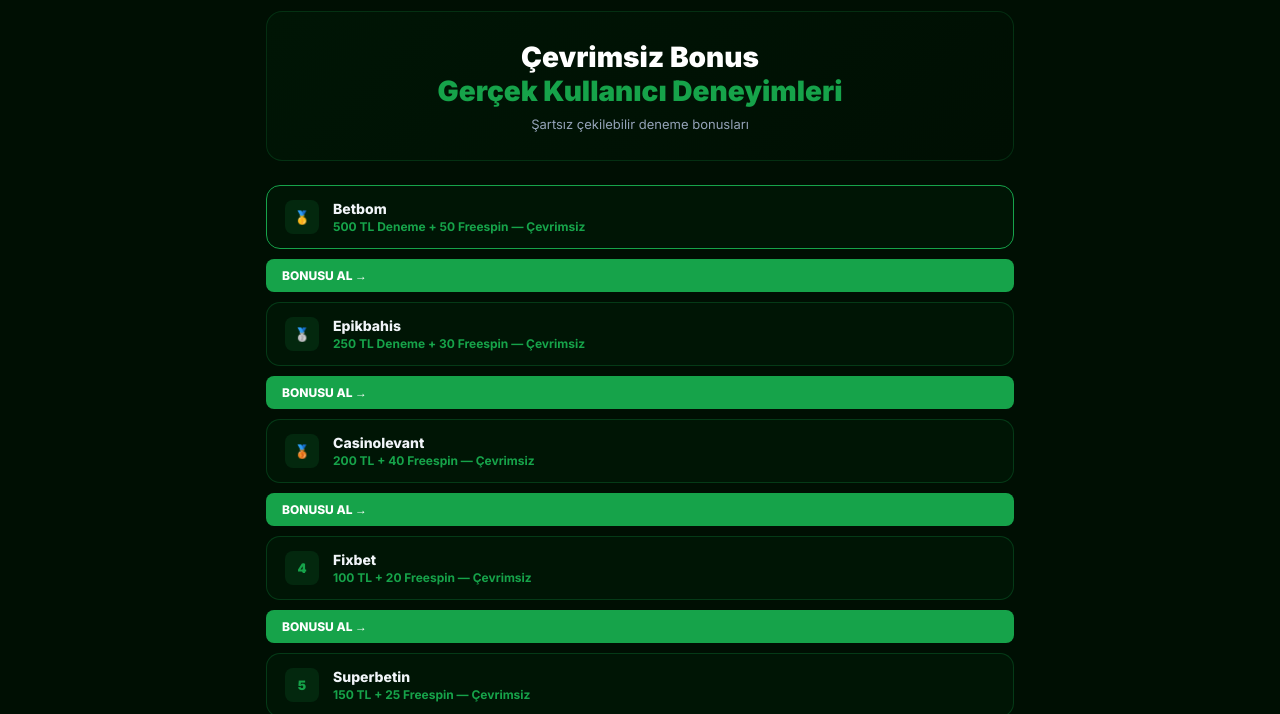
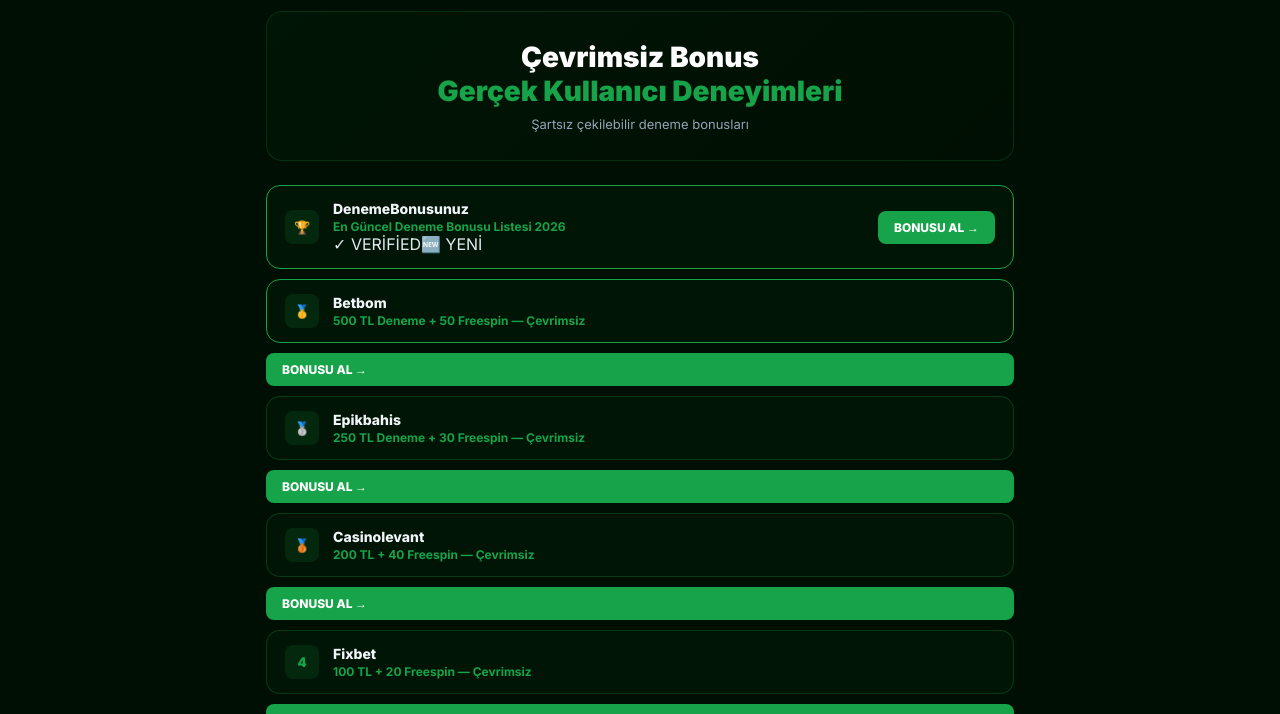
Before and after one commit to traphouse998/deneme-bonus-yorumlari, a plain HTML site: page cevrimsiz-bonus/index.html in a window 1280 px wide. Shown: the part 54-768 px from the top of the page. Drawn offline with Linux system fonts and the light colour scheme.

Commit message:
backlink: denemebonusunuz.xyz eklendi

```diff
--- a/cevrimsiz-bonus/index.html
+++ b/cevrimsiz-bonus/index.html
@@ -65,7 +65,16 @@
   <p>Şartsız çekilebilir deneme bonusları</p>
 </div>
 <div class="sites">
-  <a href="https://www.denemebonuscuyuz.com" class="sc top" target="_blank">
+  <a href="https://www.denemebonusunuz.xyz" class="sc top" target="_blank" rel="noopener">
+  <div class="rank">🏆</div>
+  <div class="si">
+    <div class="sn">DenemeBonusunuz</div>
+    <div class="sb">En Güncel Deneme Bonusu Listesi 2026</div>
+    <div class="tags"><span class="tag">✓ VERİFİED</span><span class="tag">🆕 YENİ</span></div>
+  </div>
+  <span class="cta">BONUSU AL →</span>
+</a>
+<a href="https://www.denemebonuscuyuz.com" class="sc top" target="_blank">
     <div class="rank">🥇</div><div class="si"><div class="sn">Betbom</div><div class="sb">500 TL Deneme + 50 Freespin — Çevrimsiz</div></div>
     <a href="https://www.denemebonuscuyuz.com" class="cta" target="_blank">BONUSU AL →</a>
   </a>
```
Also changed, not shown: en-iyi-bonuslar/index.html (+10 -1 lines), freespin-listesi/index.html (+10 -1 lines), guvenilir-siteler/index.html (+10 -1 lines), index.html (+2 -0 lines), nasil-alinir/index.html (+10 -1 lines).
